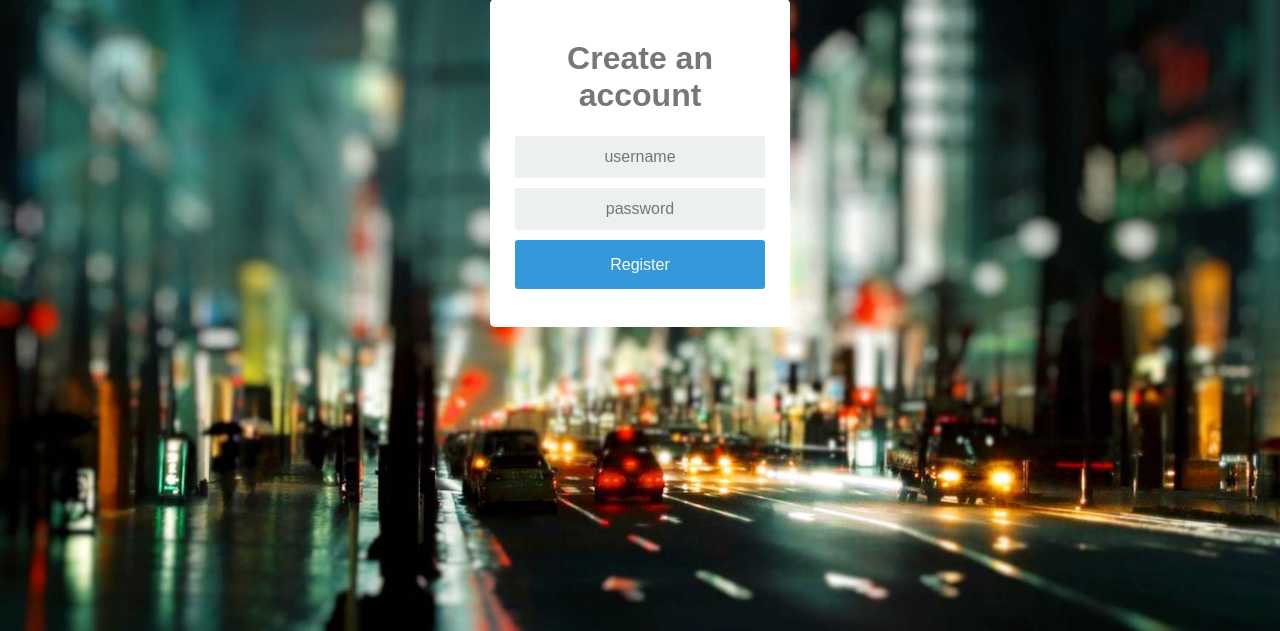
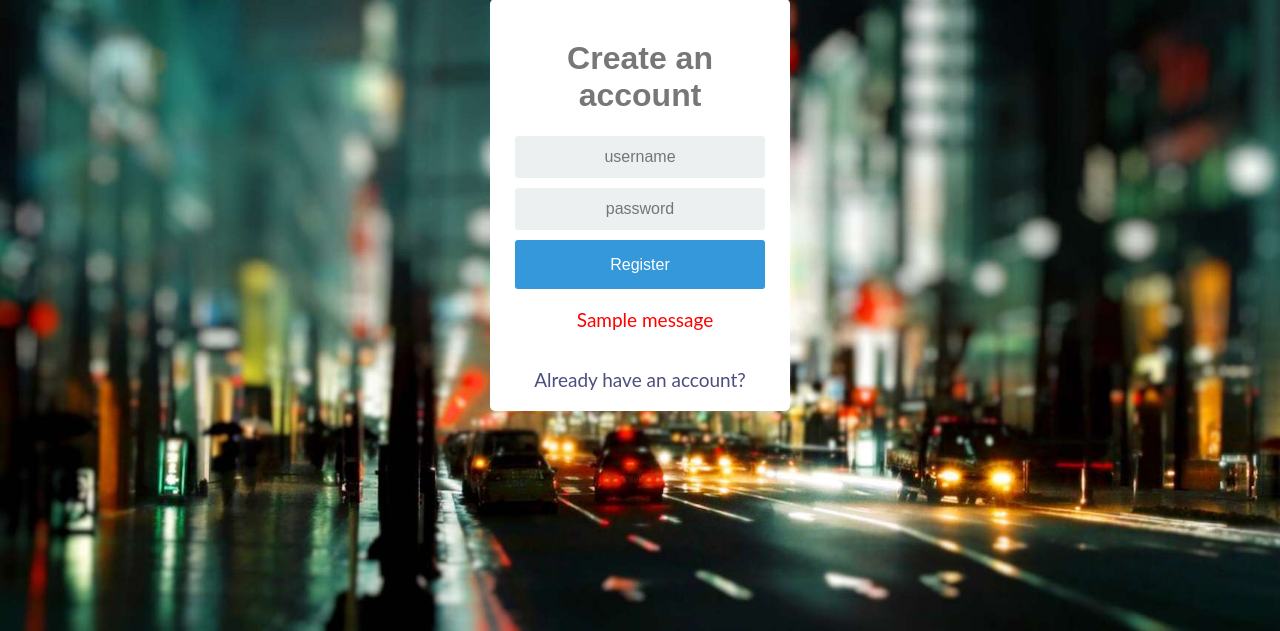
Before and after one commit to Iku/learningflaskwithflam, a Flask app: page /newuser in a window 1280 px wide. Shown: the part 71-702 px from the top of the page. Run offline with Flask 2, Linux system fonts and the light colour scheme; tables that the repository leaves empty hold one stand-in row (values such as "Sample post"); one stand-in notice (Sample message) is shown.

Commit message:
add flash messages, do otherstuff

```diff
--- a/main.py
+++ b/main.py
@@ -20,7 +20,7 @@ def home():
 @app.route('/login', methods=['POST'])
 def do_admin_login():
 
-    pword = str(request.form['username'] + salt)
+    pword = str(request.form['password'] + salt)
     salty = hashlib.md5(pword.encode())
     POST_USERNAME = str(request.form['username'])
     POST_PASSWORD = salty.hexdigest()
@@ -31,9 +31,11 @@ def do_admin_login():
     result = query.first()
     if result:
         session['logged_in'] = True
+        return home()
     else:
-        flash('wrong password!')
-    return home()
+        flash('Incorrect password or username')
+        return home()
+
 
 @app.route('/newuser')
 def newuser():
@@ -42,7 +44,7 @@ def newuser():
 @app.route('/register', methods=['POST'])
 def register():
 
-    pword = str(request.form['username'] + salt)
+    pword = str(request.form['password'] + salt)
     salty = hashlib.md5(pword.encode())
     POST_USERNAME = str(request.form['username'])
     POST_PASSWORD = salty.hexdigest()
@@ -53,12 +55,14 @@ def register():
     result = query.first()
     if result:
         flash('This user already exists')
+        return newuser()
     else:
         user = User(POST_USERNAME, POST_PASSWORD)
         s.add(user)
         # commit the record the database
         s.commit()
-    return home()
+        return home()
+
 
 @app.route("/logout")
 def logout():
--- a/static/loginstyle.css
+++ b/static/loginstyle.css
@@ -89,3 +89,10 @@ a {
 a:hover {
     color: hotpink;
 }
+
+.flash {
+  color: #ff0000;
+  font-family: "Lato";
+  font-size: 19px;
+  padding-right: 30px;
+}
--- a/templates/register.html
+++ b/templates/register.html
@@ -21,7 +21,17 @@
 				<label class="login-field-icon fui-lock" for="login-pass"></label>
 				</div>
                 <input type="submit" value="Register" class="btn btn-primary btn-large btn-block" >
-
+                {% with messages = get_flashed_messages() %}
+                    {% if messages %}
+            			<ul>
+               				{% for message in messages %}
+               				<p class="flash">{{ message }}</p>
+               				{% endfor %}
+            			</ul>
+         			{% endif %}
+      			{% endwith %}
+      			<br>
+                <a style="text-decoration:none" href='{{ url_for('home') }}'>Already have an account?</a>
 			    <br>
 			</div>
 		</div>
```
Also changed, not shown: templates/login.html (+9 -0 lines), static/indexstyle.css (line endings or trailing spaces).
